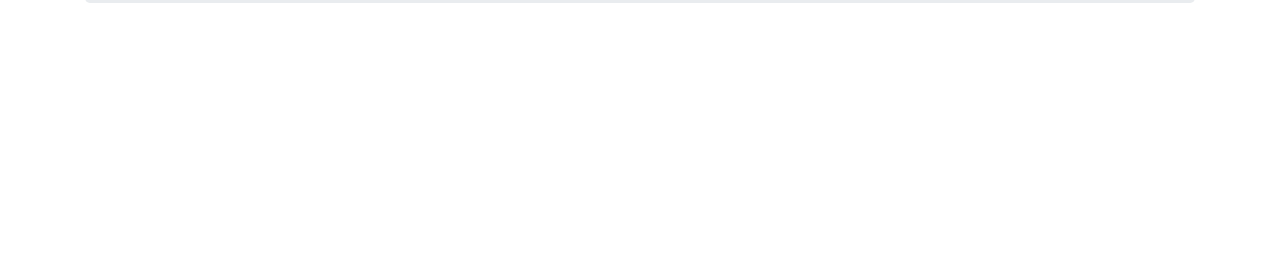
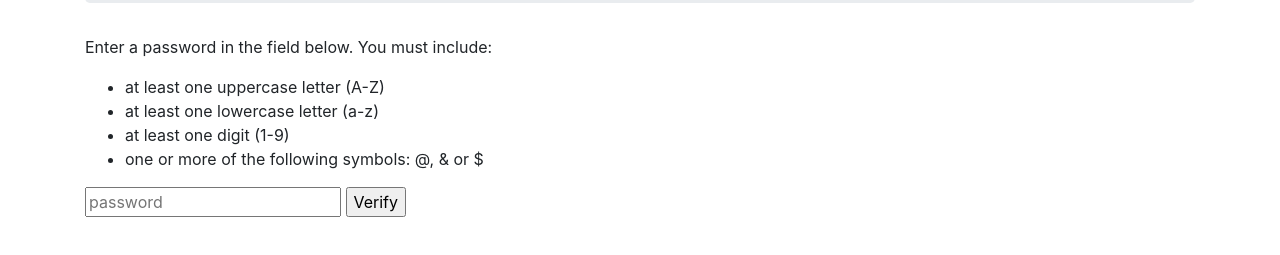
Before and after one commit to MarcLignarius/JS.RegExPractice, a plain HTML site: page index.html in a window 1280 px wide. Shown: the part 181-436 px from the top of the page. Drawn offline with Linux system fonts and the light colour scheme.

Commit message:
add instructions for adding password, password field and submit button

```diff
--- a/index.html
+++ b/index.html
@@ -16,7 +16,17 @@
       <h1>RegEx Practice</h1>
     </div>
 <!-- This section is... -->
-
+<form>
+<p>Enter a password in the field below. You must include:</p>
+<ul>
+  <li>at least one uppercase letter (A-Z)</li>
+  <li>at least one lowercase letter (a-z)</li>
+  <li>at least one digit (1-9)</li>
+  <li>one or more of the following symbols: @, & or $</li>
+</ul>
+<input type="text" name="password" placeholder="password">
+<input type="submit" value="Verify">
+</form>
 <!-- As with the very first section, this section should generally not be edited. -->
   </div>
 </body>
```
